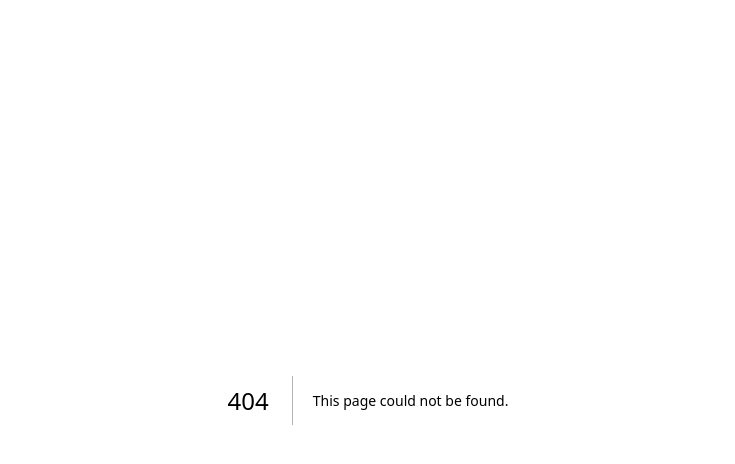
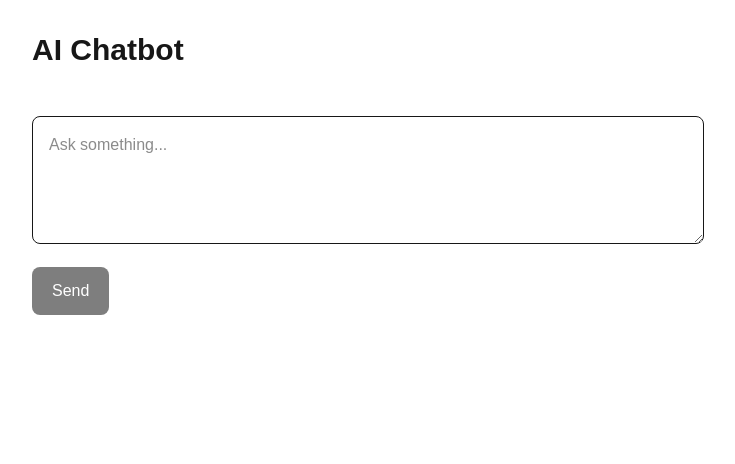
Before and after one commit to towfeeqkhan/vercel-ai-sdk, a Next.js app: page /chatbot-v2 in a window 1280 px wide. Before the commit this address had no page. Shown: the top 464 px of the page, without its empty margins (272-1007 px from the left). Built offline with nearby package versions, Linux system fonts and the light colour scheme.

Commit message:
Add chatbot-v2 page and route for streaming chat functionality

```diff
--- /dev/null
+++ b/app/api/chat/route.ts
@@ -0,0 +1,25 @@
+import {
+  convertToModelMessages,
+  createUIMessageStreamResponse,
+  streamText,
+  toUIMessageStream,
+  type UIMessage,
+} from "ai";
+import { model } from "@/lib/ai";
+import { NextRequest } from "next/server";
+
+export async function POST(request: NextRequest) {
+  const body = await request.json();
+  const messages = body.messages as UIMessage[];
+
+  const result = streamText({
+    model,
+    messages: await convertToModelMessages(messages),
+  });
+
+  const stream = toUIMessageStream(result);
+
+  return createUIMessageStreamResponse({
+    stream,
+  });
+}
--- /dev/null
+++ b/app/chatbot-v2/page.tsx
@@ -0,0 +1,82 @@
+"use client";
+
+import { useState } from "react";
+import { useChat } from "@ai-sdk/react";
+import { DefaultChatTransport } from "ai";
+
+export default function Chatbot() {
+  const [input, setInput] = useState("");
+
+  const { messages, sendMessage, status } = useChat({
+    transport: new DefaultChatTransport({
+      api: "/api/chat",
+    }),
+  });
+
+  function handleSubmit(event: React.FormEvent<HTMLFormElement>) {
+    event.preventDefault();
+
+    if (!input.trim()) {
+      return;
+    }
+
+    sendMessage({
+      text: input,
+    });
+
+    setInput("");
+  }
+
+  const isLoading = status === "submitted" || status === "streaming";
+
+  return (
+    <main className="min-h-screen p-8">
+      <div className="mx-auto flex max-w-2xl flex-col">
+        <h1 className="mb-6 text-3xl font-bold">AI Chatbot</h1>
+
+        <div className="mb-6 space-y-4">
+          {messages.map((message) => (
+            <div key={message.id} className="rounded-lg border p-4">
+              <p className="mb-2 font-semibold">
+                {message.role === "user" ? "You" : "AI"}
+              </p>
+
+              {message.parts.map((part, index) => {
+                if (part.type === "text") {
+                  return (
+                    <p key={index} className="whitespace-pre-wrap">
+                      {part.text}
+                    </p>
+                  );
+                }
+
+                return null;
+              })}
+            </div>
+          ))}
+        </div>
+
+        <form onSubmit={handleSubmit} className="space-y-4">
+          <textarea
+            value={input}
+            onChange={(event) => setInput(event.target.value)}
+            placeholder="Ask something..."
+            className="min-h-32 w-full rounded-lg border p-4"
+          />
+
+          <button
+            type="submit"
+            disabled={isLoading || !input.trim()}
+            className="rounded-lg bg-black px-5 py-3 text-white disabled:opacity-50"
+          >
+            {status === "submitted"
+              ? "Sending..."
+              : status === "streaming"
+                ? "Generating..."
+                : "Send"}
+          </button>
+        </form>
+      </div>
+    </main>
+  );
+}
--- a/package.json
+++ b/package.json
@@ -10,6 +10,7 @@
   },
   "dependencies": {
     "@ai-sdk/groq": "^4.0.28",
+    "@ai-sdk/react": "^4.0.69",
     "ai": "^7.0.66",
     "next": "16.3.1",
     "react": "19.2.8",
```
Also changed, not shown: 1 other file (tests, documents, lock files or other folders).
